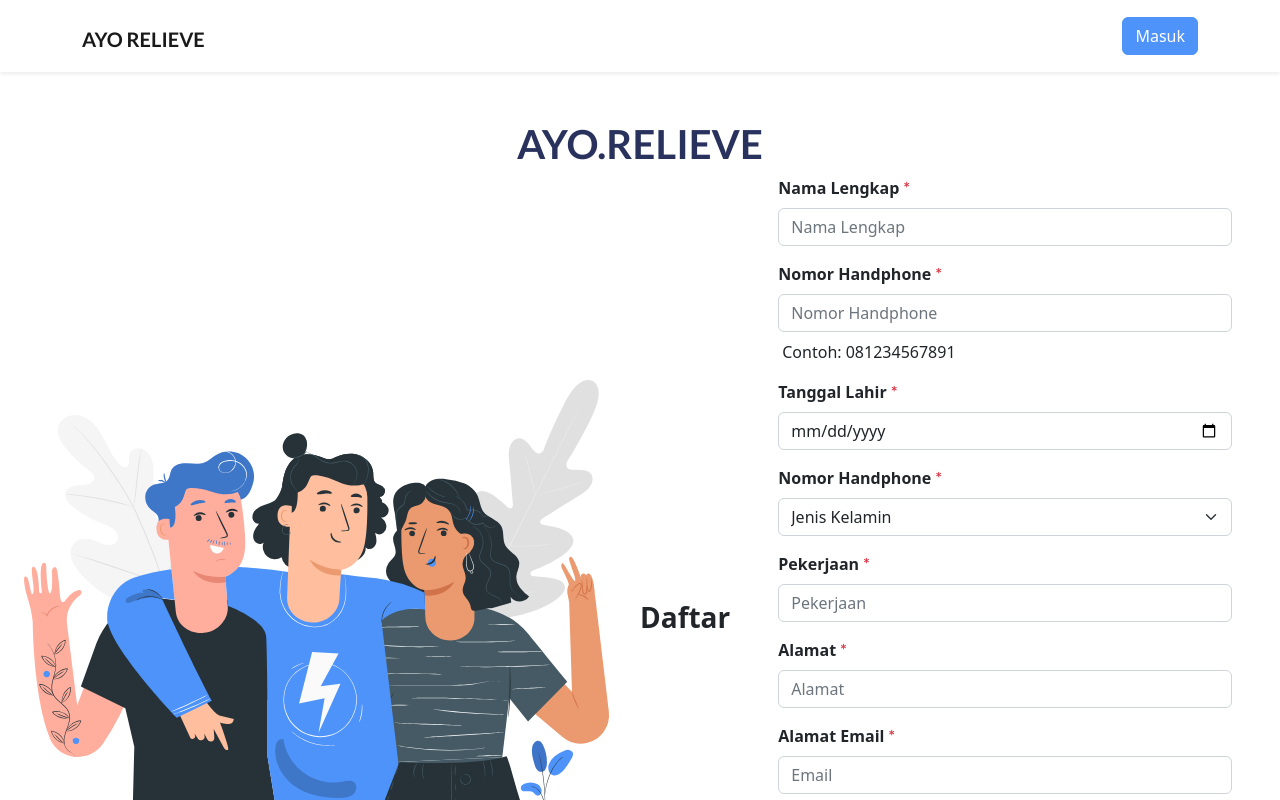
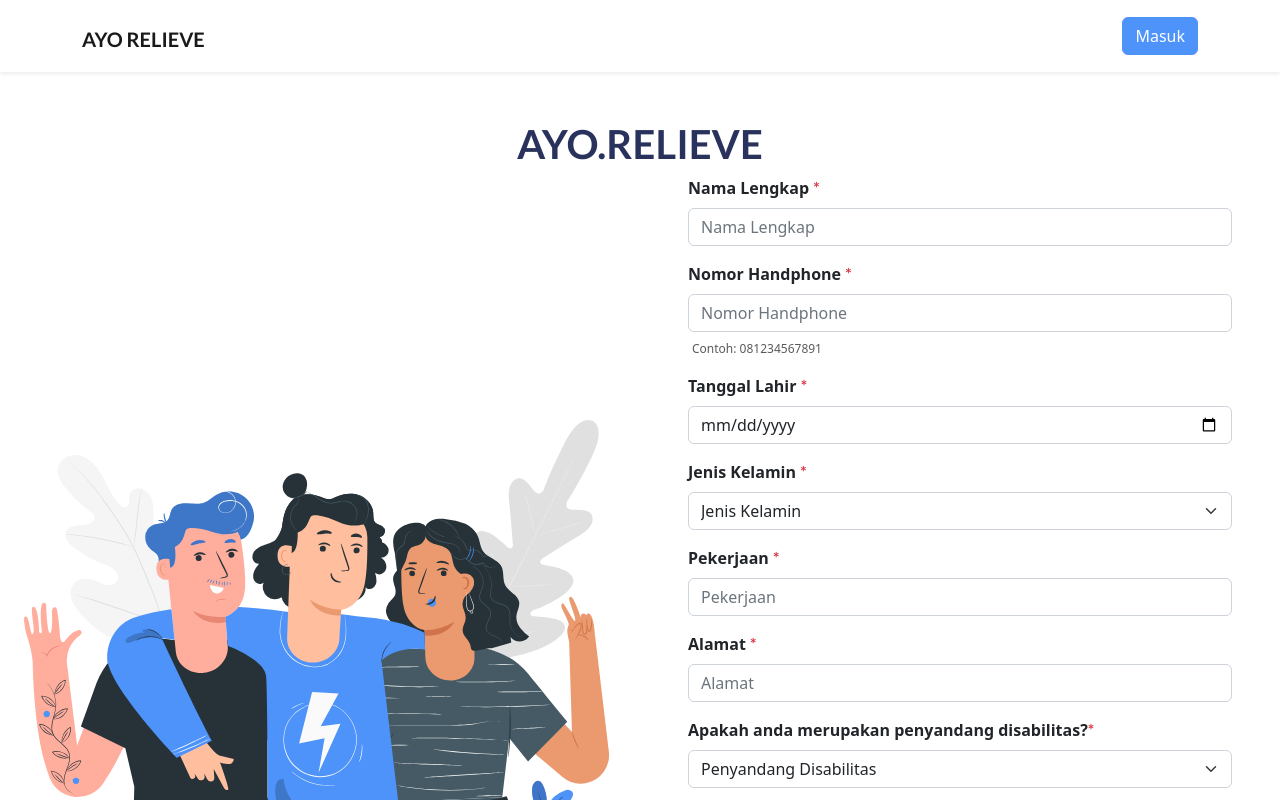
Before and after one commit to AYO-RELIEVE/FE-AYO-RELIEVE, a React (Vite) app: page /register in a window 1280 px wide. Shown: the top 800 px of the page. Built offline with nearby package versions, Linux system fonts and the light colour scheme.

Commit message:
applicant's register page done

```diff
--- a/package.json
+++ b/package.json
@@ -16,7 +16,8 @@
     "react-dom": "^18.2.0",
     "react-redux": "^8.0.5",
     "react-router-dom": "^6.4.3",
-    "redux": "^4.2.0"
+    "redux": "^4.2.0",
+    "sweetalert": "^2.1.2"
   },
   "devDependencies": {
     "@types/react": "^18.0.24",
--- a/src/App.jsx
+++ b/src/App.jsx
@@ -3,12 +3,12 @@ import { Routes, Route } from 'react-router-dom'
 import Layout from './layout/Layout'
 import Home from './components/Home'
 import Login from "./components/Login"
-import Register from "./components/Register"
 import AllProgram from "./components/AllProgram"
 import DetailProgram from "./components/DetailProgram"
 import Logout from "./components/Logout"
 import HalamanProfile from "./components/HalamanProfile"
 import PrivateLayout from "./layout/PrivateLayout"
+import RegisterApplicant from "./components/RegisterApplicant"
 
 function App() {
 
@@ -18,7 +18,7 @@ function App() {
       <Route path="/" element={<Layout />}>
         <Route index element={<Home />} />
         <Route path="/login" element={<Login />} />
-        <Route path="/register" element={<Register />} />
+        <Route path="/register" element={<RegisterApplicant />} />
         <Route path="/allprogram" element={<AllProgram />} />
         <Route path="/detailprogram/:id" element={<DetailProgram />} />
         <Route path="/logout" element={<Logout/>}/>
--- a/src/assets/style.css
+++ b/src/assets/style.css
@@ -3,6 +3,13 @@
   --headingColor: #29325d;
   --headingFont: "Lato", sans-serif;
   --bodyFont: "Poppins", sans-serif;
+}
+
+/* Register */
+.txt-ex {
+  font-size: 12px!important;
+  color: #5a5a5a!important;
+
 }
 h1,
 .heading {
@@ -60,6 +67,10 @@ footer > * {
   #navbarSupportedContent {
     visibility: visible;
   }
+  .txt {
+    display: block!important;
+  }
+
 }
 
 .campaign-logo {
--- a/src/components/Register.jsx
+++ b/src/components/RegisterApplicant.jsx
@@ -1,31 +1,51 @@
 import React, { useState } from "react";
 import Together from "./../assets/Together-pana.svg";
-import { Link, useNavigate } from "react-router-dom";
+import { json, Link, useNavigate } from "react-router-dom";
 import { useDispatch } from "react-redux";
 import "./../assets/style.css";
+import swal from "sweetalert";
 import axios, { Axios } from "axios";
 
-const Register = () => {
+const RegisterApplicant = () => {
   const dispatch = useDispatch();
   const navigate = useNavigate();
   const [name, setName] = useState("");
-  const [noHp, setNoHp] = useState("");
+  const [phone_number, setPhone_number] = useState("");
   const [gender, setGender] = useState("");
   const [profession, setProfession] = useState("");
   const [date_of_birth, setDate_of_birth] = useState("");
   const [status, setStatus] = useState("applicant");
   const [address, setAddress] = useState("");
+  let [disability, setDisability] = useState("");
   const [email, setEmail] = useState("");
   const [username, setUsername] = useState("");
   const [password, setPassword] = useState("");
-  const [data, setData] = useState({});
-
+  if (disability === "true") {
+    disability = true;
+  } else if (disability === "false") {
+    disability = false;
+  } else {
+    disability = "";
+  }
   const handleSubmit = (e) => {
     e.preventDefault();
-    axios;
-    setData({
+    // setName("");
+    // setPhone_number("");
+    // setGender("");
+    // setProfession("");
+    // setDate_of_birth("");
+    // setAddress("");
+    // setDisability("")
+    // setEmail("");
+    // setUsername("");
+    // setPassword("");
+    signUp();
+  };
+
+  async function signUp() {
+    const dataRegist = {
       name,
-      noHp,
+      phone_number,
       gender,
       profession,
       date_of_birth,
@@ -34,45 +54,39 @@ const Register = () => {
       email,
       username,
       password,
-    });
-    console.log(data);
-    setName("");
-    setNoHp("");
-    setGender("");
-    setProfession("");
-    setDate_of_birth("");
-    setAddress("");
-    setEmail("");
-    setUsername("");
-    setPassword("");
-    signUp();
+      disability,
     };
-
- async function signUp() {
-    const dataRegist = {
-      name,
-      noHp,
-      gender,
-      profession,
-      date_of_birth,
-      status,
-      address,
-      email,
-      username,
-      password,
-    };
-    console.log(dataRegist);
-    let result = await fetch("https://ayo-relieve.osorateam.com/api/auth/register", {
+    // console.log(dataRegist);
+    let result = await fetch(
+      "https://ayo-relieve.osorateam.com/api/auth/register",
+      {
         method: "POST",
         body: JSON.stringify(dataRegist),
         headers: {
           "Content-Type": "application/json",
           Accept: "application/json",
         },
+      }
+    );
+    // console.log("result", result)
+    // console.log(result)
+    const res = await result.json();
+    if (res.message == "Register Success") {
+      swal({
+        title: "Registrasi Berhasil!",
+        icon: "success",
+        button: "OK!",
       });
-    result = await result.json()
-    console.log("result", result)
-  };
+      navigate('/login')
+    } else if (res.message !== "Register Success") {
+      swal({
+        title: "Registrasi Gagal!",
+        text: res.message,
+        icon: "error",
+        button: "OK"
+      });
+    }
+  }
 
   return (
     <section className="">
@@ -86,7 +100,7 @@ const Register = () => {
       <div className="row">
         <div className="container d-flex flex-column justify-content-center align-items-center flex-sm-row">
           <img src={Together} className="w-50" alt="" />
-          <h3 className="fw-bold mb-3">Daftar</h3>
+          <h3 className="fw-bold mb-3 d-none txt">Daftar</h3>
           <form action="" onSubmit={handleSubmit} className="w-100 px-5">
             {/* /// Nama Lengkap //// */}
             <div className="mb-3">
@@ -118,8 +132,8 @@ const Register = () => {
                 type="tel"
                 className="form-control"
                 id="noHp"
-                value={noHp}
-                onChange={(e) => setNoHp(e.target.value)}
+                value={phone_number}
+                onChange={(e) => setPhone_number(e.target.value)}
                 placeholder="Nomor Handphone"
                 required
               />
@@ -145,16 +159,17 @@ const Register = () => {
                 htmlFor="exampleInputEmail1"
                 className="form-label fw-bold"
               >
-                Nomor Handphone <span className="p-0 m-0 text-danger">*</span>
+                Jenis Kelamin <span className="p-0 m-0 text-danger">*</span>
               </label>
               <select
                 className="form-select"
                 aria-label="Default select example"
                 value={gender}
                 onChange={(e) => setGender(e.target.value)}
+                required
               >
                 <option value="">Jenis Kelamin</option>
-                <option value="Laki-Laki">Laki-Laki</option>
+                <option value="Pria">Pria</option>
                 <option value="Perempuan">Perempuan</option>
               </select>
             </div>
@@ -189,7 +204,26 @@ const Register = () => {
                 required
               />
             </div>
-            {/* Married status */}
+            <div className="mb-3">
+              <label
+                htmlFor="exampleInputEmail1"
+                className="form-label fw-bold"
+              >
+                Apakah anda merupakan penyandang disabilitas?
+                <span className="p-0 m-0 text-danger">*</span>
+              </label>
+              <select
+                className="form-select"
+                aria-label="Default select example"
+                value={disability}
+                onChange={(e) => setDisability(e.target.value)}
+                required
+              >
+                <option value="">Penyandang Disabilitas</option>
+                <option value={true}>Ya</option>
+                <option value={false}>Tidak</option>
+              </select>
+            </div>
             {/* email */}
             <div className="mb-3">
               <label
@@ -257,4 +291,4 @@ const Register = () => {
   );
 };
 
-export default Register;
+export default RegisterApplicant;
```
Also changed, not shown: 1 other file (tests, documents, lock files or other folders). Lines whose indentation alone changed are shown as unchanged.
